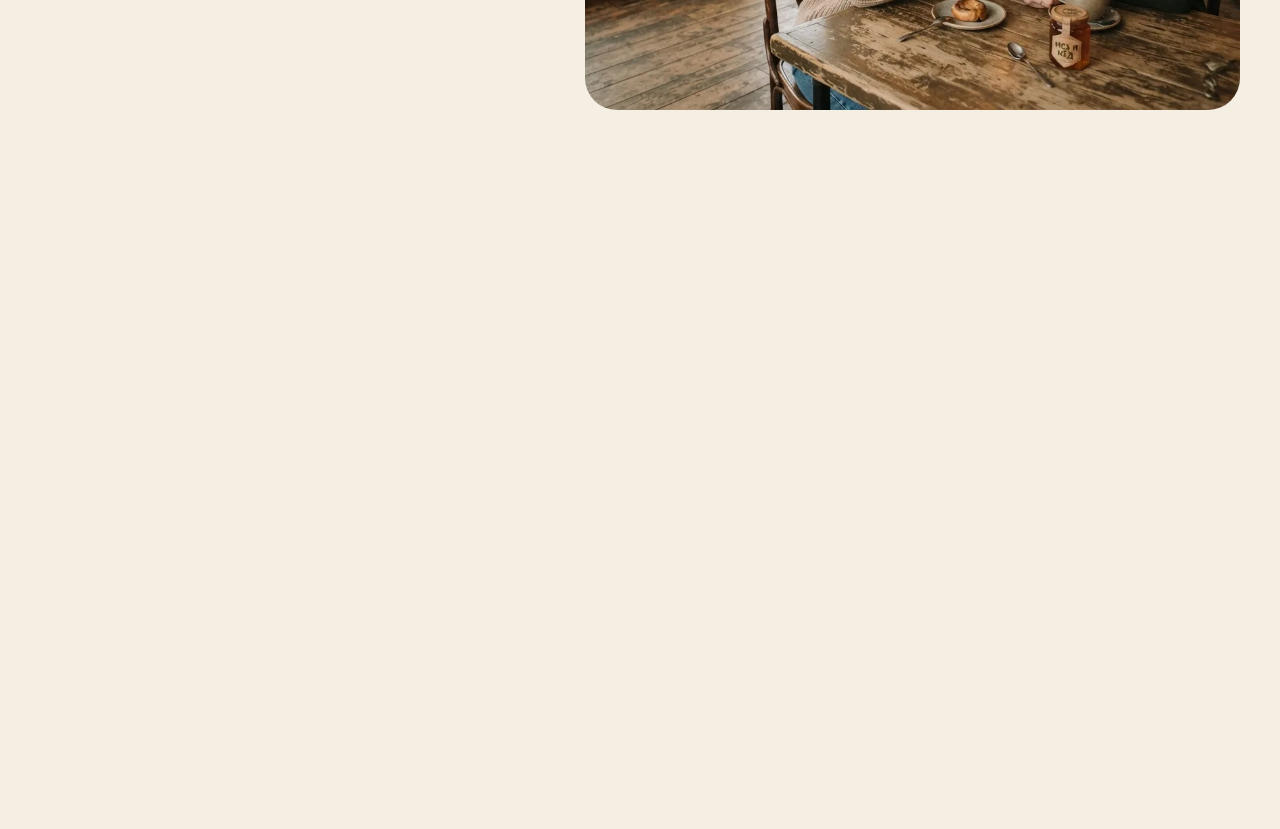
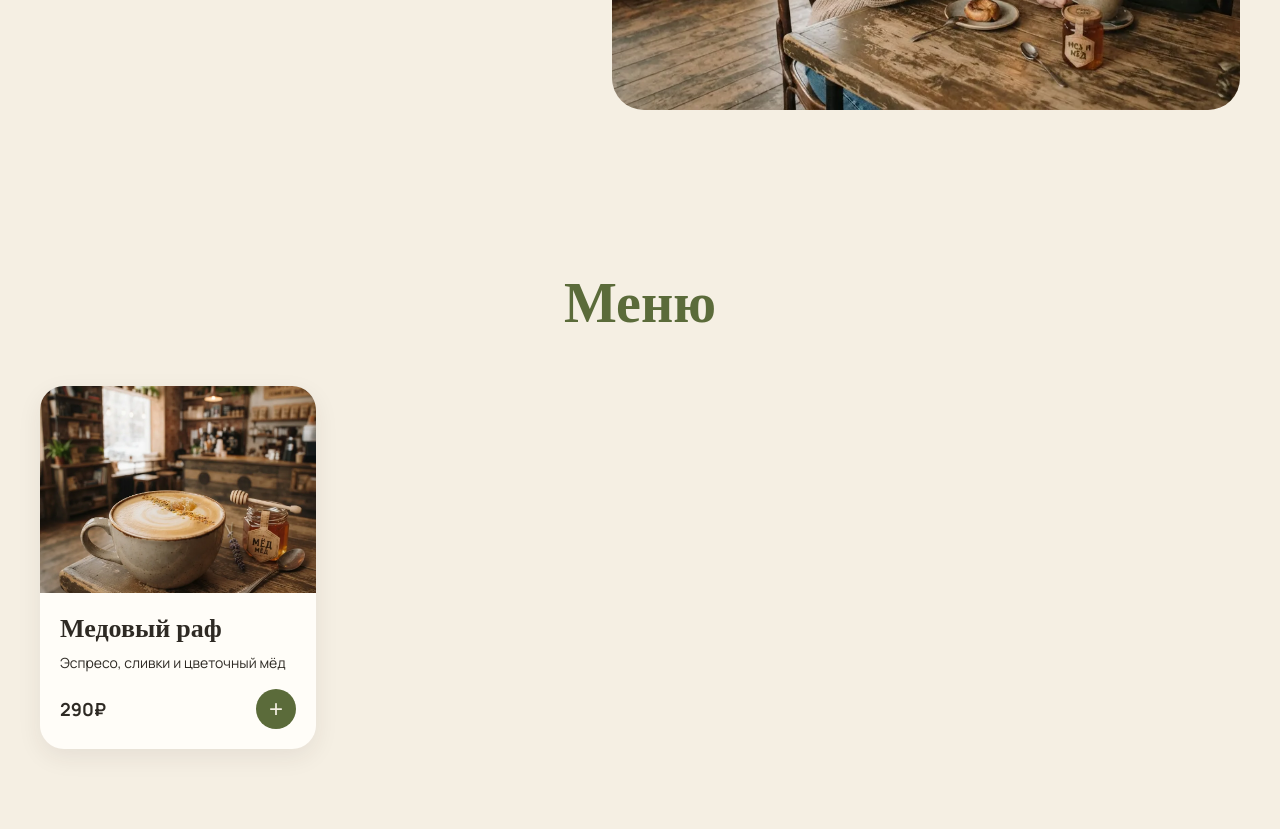
Before and after one commit to Akiko2211/moh-i-myod-cafe, a plain HTML site: page public/index.html in a window 1280 px wide. Shown: the part 540-1369 px from the top of the page. Before the commit the page ends 800 px from the top, so only its background shows below. Drawn offline with nearby package versions, Linux system fonts and the light colour scheme.

Commit message:
Add menu section with product card

```diff
--- a/public/css/style.css
+++ b/public/css/style.css
@@ -4,6 +4,7 @@
     --honey: #D9A441;
     --cream: #f5EFE3;
     --text: #2E2A24;
+    --card: #FFFDF8;
 
     --font-heading: 'Cormorant Garamond', serif;
     --font-body: 'Manrope', sans-serif;
@@ -84,7 +85,7 @@ nav a:hover {
     display: grid;
     grid-template-columns: 1fr 1.2fr;
     align-items: center;
-    gap: 48 px;
+    gap: 48px;
     padding: 40px 40px 80px;
 }
 
@@ -129,3 +130,86 @@ nav a:hover {
     object-fit: cover;
     border-radius: 32px;
 }
+
+/* Меню */
+.menu {
+    padding: 80px 40px;
+}
+
+.section-title {
+    font-family: var(--font-heading);
+    font-size: 56px;
+    color: var(--moss);
+    text-align: center;
+    margin-bottom: 48px;
+}
+
+.menu-grid {
+    display: grid;
+    grid-template-columns: repeat(auto-fill, minmax(260px, 1fr));
+    gap: 32px;
+}
+
+.product-card {
+    background-color: var(--card);
+    border-radius: 24px;
+    overflow: hidden;
+    box-shadow: 0 8px 24px rgba(46, 42, 36, 0.08);
+    transition: transform 0.3 ease, box-shadow 0.3s ease;
+}
+
+.product-card:hover {
+    transform: translateY(-4px);
+    box-shadow: 0 12px 32px rgba(46, 42, 36, 0.14);
+}
+
+.product-image {
+    display: block;
+    width: 100%;
+    aspect-ratio: 4 / 3;
+    object-fit: cover;
+}
+
+.product-info {
+    padding: 20px;
+}
+
+.product-title {
+    font-family: var(--font-heading);
+    font-size: 26px;
+    margin-bottom: 8px;
+}
+
+.product-description {
+    font-size: 14px;
+    line-height: 1.5;
+    margin-bottom: 16px;
+}
+
+.product-footer {
+    display: flex;
+    justify-content: space-between;
+    align-items: center;
+}
+
+.product-price {
+    font-size: 18px;
+    font-weight: 700;
+}
+
+.add-to-cart {
+    width: 40px;
+    height: 40px;
+    border: none;
+    border-radius: 50%;
+    background-color: var(--moss);
+    color: var(--cream);
+    font-size: 24px;
+    cursor: pointer;
+    transition: background-color 0.3s ease, color 0.3s ease;
+}
+
+.add-to-cart:hover {
+    background-color: var(--honey);
+    color: var(--text);
+}
--- a/public/index.html
+++ b/public/index.html
@@ -54,6 +54,24 @@
                 <img src="images/hero.webp" alt="Гости пьют кофе за деревянным столом в кофейне «Мох и Мёд»">
             </div>
         </section>
+
+        <section class="menu" id="menu">
+            <h2 class="section-title">Меню</h2>
+
+            <div class="menu-grid">
+                <article class="product-card">
+                    <img src="images/menu/honey-raf.webp" alt="Медовый раф в керамической чашке" class="product-image">
+                    <div class="product-info">
+                        <h3 class="product-title">Медовый раф</h3>
+                        <p class="product-description">Эспресо, сливки и цветочный мёд</p>
+                        <div class="product-footer">
+                            <span class="product-price">290₽</span>
+                            <button class="add-to-cart" type="button" aria-label="Добавить в корзину">+</button>
+                        </div>
+                    </div>
+                </article>
+            </div>
+        </section>
     </main>
 
     <footer></footer>
```
Also changed, not shown: public/images/menu/cappuccino.webp (added), public/images/menu/honey-raf.webp (added), public/images/menu/matcha-latte.webp (added).
